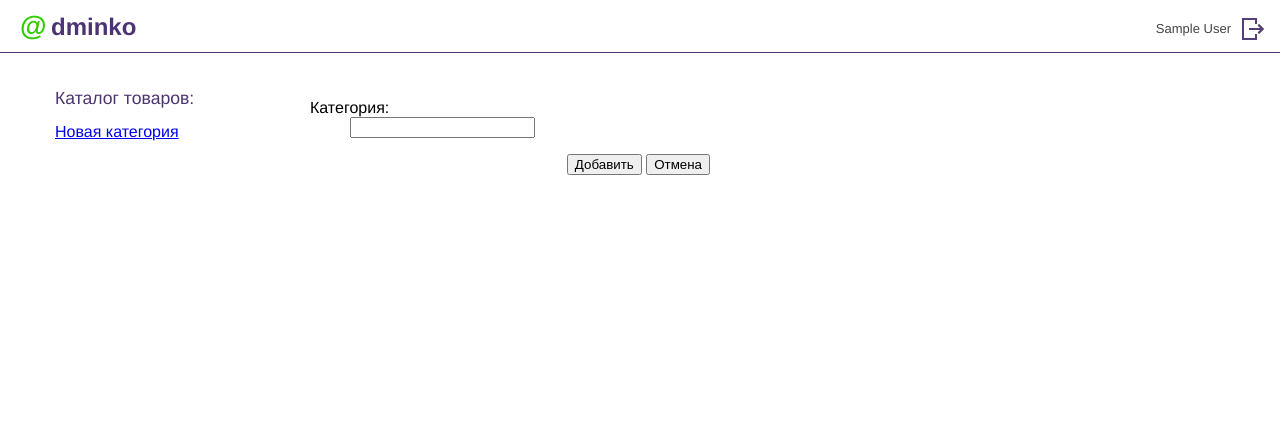
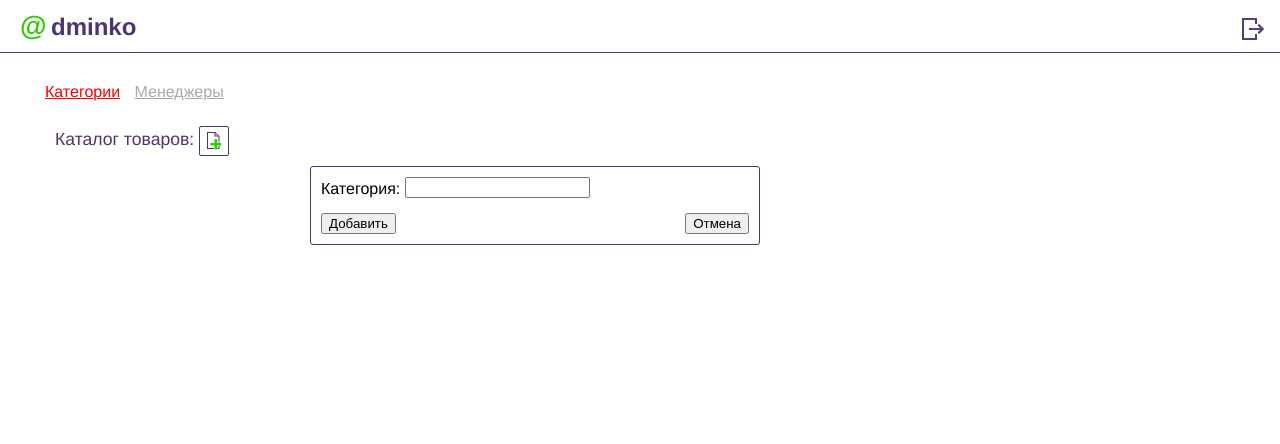
Before and after one commit to Sarafanov/adminko, a Flask app: template adminko/templates/admin-category.html in a window 1280 px wide. Shown: the top 444 px of the page. Run offline with Flask 2, Linux system fonts and the light colour scheme; the template is opened without the code that fills it: values that come from a table or form of the project are taken from there, others are empty; the visitor is signed in with stand-in values (Sample User, id 1); data comes from the database, SQL or seed files in the repository.

Commit message:
Завершены работы над административной частью сайта

```diff
--- a/adminko/models.py
+++ b/adminko/models.py
@@ -4,7 +4,8 @@ from adminko import db
 managers = db.Table('managers',
                     db.Column('user_id', db.Integer, db.ForeignKey('user.id')),
                     db.Column('category_id', db.Integer,
-                              db.ForeignKey('category.id'))
+                              db.ForeignKey('category.id')),
+                    db.PrimaryKeyConstraint('user_id', 'category_id')
                     )
 
 
--- a/adminko/static/css/styles.css
+++ b/adminko/static/css/styles.css
@@ -87,13 +87,16 @@ a:focus, input:focus {
 .cnt-menu-header {
 	height: 30px;
 	padding-left: 20px;
-	padding-top: 5px;
+	margin-top: 5px;
 	margin-bottom: 10px;
 }
 
 .cnt-menu-header > span {
 	color: #4c3372;
 	font-size: 1.1em;
+	float: left;
+	padding-top: 3px;
+	margin-right: 5px;
 }
 
 .cnt-menu-cnt {
@@ -144,6 +147,7 @@ a:focus, input:focus {
 	height: 30px;
 	padding-right: 20px;
 	margin-bottom: 10px;
+	margin-top: 5px;
 }
 
 .search-panel {
@@ -217,7 +221,8 @@ a:focus, input:focus {
 	padding: 3px;
 }
 
-.new-product {
+.new-product,
+.new-category {
 	float: left;
 	height: 30px;
 	min-width: 30px;
@@ -225,7 +230,8 @@ a:focus, input:focus {
 	border: 1px solid #4c3372;
 }
 
-.new-product > a {
+.new-product > a,
+.new-category > a {
 	display: block;
 	float: left;
 	height: 28px;
@@ -234,7 +240,8 @@ a:focus, input:focus {
 	padding: 4px;
 }
 
-.new-product > a > img {
+.new-product > a > img,
+.new-category > a > img {
 	height: 20px;
 	width: 20px;
 }
@@ -496,3 +503,63 @@ a:focus, input:focus {
 .product-info-btn {
 	float: right;
 }
+
+.active-tab {
+	color: #f00
+}
+
+.inactive-tab {
+	color: #aaa
+}
+
+.active-tab,
+.inactive-tab {
+	margin-left: 10px;
+}
+
+.cnt-tab-panel {
+	margin-bottom: 20px;
+}
+
+.data-form {
+	max-width: 450px;
+	border: 1px solid #4c3372;
+	border-radius: 3px;
+	padding: 10px;
+	margin-top: 45px;
+}
+
+.data-form span {
+	padding-top: 3px;
+	margin-right: 5px;
+	float: left;
+}
+
+.data-form input[type="text"] {
+	float: left;
+	margin-bottom: 5px;
+}
+
+.data-form a.delete {
+	display: block;
+	float: left;
+	height: 22px;
+	width: 22px;
+	padding: 3px;
+	margin: 0;
+}
+
+.data-form a > img {
+	height: 22px;
+	width: 22px;
+}
+
+.data-form-button {
+	float:left;
+	margin-top:10px;
+	width: 100%;
+}
+
+.data-form-button > a {
+	float:right;
+}
--- a/adminko/templates/admin-category.html
+++ b/adminko/templates/admin-category.html
@@ -1,61 +1,47 @@
 {% extends "baselayout.html" %}
 
 {% block body %}
+
+    <div class="cnt-tab-panel">
+        <a class="active-tab" href="{{ url_for('admin_category') }}">Категории</a>
+        <a class="inactive-tab" href="{{ url_for('admin_manager') }}">Менеджеры</a>
+    </div>
+
     <div class="cnt-menu">
         <div class="cnt-menu-header">
             <span>Каталог товаров:</span>
+            <div class="new-category">
+                <a href="{{ url_for('admin_category') }}" title="Новая категория">
+                    <img src="{{ url_for('static', filename='icons/new.png') }}" />
+                </a>
+            </div>
         </div>
         <div class="cnt-menu-cnt">
             <nav>
-                {% for pcategory in user.categories %}
-                <div style="width:100%;height:30px;margin:10px 0">
-                    <span style="float:left;">{{ pcategory.name }}</span>
-                    <div style="float:right">
-                        <a style="display:block;margin-right:5px;float:left;height:26px;width:26px;padding:2px;" href="{{ url_for('admin_category', categoryId=pcategory.id ) }}">
-                            <img style="height:22px;width:22px;" src="{{ url_for('static', filename='icons/edit.png') }}">
-                        </a>
-                        <a style="display:block;float:left;height:26px;width:26px;padding:2px;" href="{{ url_for('admin_category', categoryId=pcategory.id, isDelete=1) }}">
-                            <img style="height:22px;width:22px;" src="{{ url_for('static', filename='icons/remove.png') }}">
-                        </a>
-                    </div>
-                </div>
+                {% for pcategory in categories %}
+                    <a {% if pcategory.id == category.id %}class="active"{% endif %} href="{{ url_for('admin_category', categoryId=pcategory.id) }}">{{ pcategory.name }}</a>
                 {% endfor %}
             </nav>
-            <a href="{{ url_for('admin_category') }}">Новая категория</a>
         </div>
     </div>
 
     <div class="cnt-main">
-        <form style="width:400px;" {% if not category %}
-                action="{{ url_for('admin_category') }}"
-            {% elif not isDelete %}
-                action="{{ url_for('admin_category', categoryId=category.id) }}"
-            {% else %}
-                action="{{ url_for('admin_category', categoryId=category.id, isDelete=1) }}"
-            {% endif %} method="POST">
-            {% if isDelete %}
-                <p style="text-align:center;">Вы действительно хотите удалить категорию <strong>{{ category.name }}</strong>
-                    и связанные с ней товары?</p>
-            {% else %}
-                <dl>
-                    <dt>Категория:</dt>
-                    <dd><input type="text" name="name" value="{{ category.name }}"></input></dd>
-                </dl>
-            {% endif %}
-            <div style="float:right">
-                <button type="submit">
-                    {% if not category  %}
-                        Добавить
-                    {% elif not isDelete %}
-                        Редактировать
+        <form class="data-form" {% if category %} action="{{ url_for('admin_category', categoryId=category.id) }}"
+            {% else %} action="{{ url_for('admin_category') }}" {% endif %} method="POST">
+                <span>Категория:</span>
+                <input type="text" name="name" value="{{ category.name }}"></input>
+                <div class="data-form-button">
+                    {% if category %}
+                        <input type="submit" name="edit" value="Редактировать"></input>
+                        <input type="submit" name="delete" value="Удалить"></input>
                     {% else %}
-                        Удалить
+                        <button type="submit">Добавить</button>
                     {% endif %}
-                </button>
-                <a href="{{ url_for('admin_category') }}">
-                    <button type="button">Отмена</button>
-                </a>
-            </div>
+                    <a href="{{ url_for('admin_category') }}">
+                        <button type="button">Отмена</button>
+                    </a>
+                </div>
+                <div style="clear:both"></div>
         </form>
     </div> <!-- cnt-main -->
 {% endblock body %}
--- a/adminko/templates/viewlayout.html
+++ b/adminko/templates/viewlayout.html
@@ -8,11 +8,7 @@
         <div class="cnt-menu-cnt">
             <nav>
                 {% for category in user.categories %}
-                    {% if category.id == categoryId %}
-                        <a class="active" href="{{ url_for('index', categoryId=category.id) }}">{{ category.name }}</a>
-                    {% else %}
-                        <a href="{{ url_for('index', categoryId=category.id) }}">{{ category.name }}</a>
-                    {% endif %}
+                    <a {% if category.id == categoryId %}class="active"{% endif %} href="{{ url_for('index', categoryId=category.id) }}">{{ category.name }}</a>
                 {% endfor %}
             </nav>
         </div>
--- a/adminko/views.py
+++ b/adminko/views.py
@@ -166,34 +166,67 @@ def delete_product(productId):
     return redirect(url_for('login'))
 
 
-@app.route('/admin/category/new', methods=['GET', 'POST'])
-@app.route('/admin/category/<int:categoryId>', methods=['GET', 'POST'])
+@app.route('/admin/categories/new', methods=['GET', 'POST'])
+@app.route('/admin/categories/<int:categoryId>', methods=['GET', 'POST'])
 def admin_category(categoryId=None):
     user = get_user()
     if user and user.isAdmin:
         category = None
-        isDelete = request.args and int(request.args['isDelete'])
-
         if request.method == 'POST':
             # create mode
             if not categoryId:
                 name = request.form['name']
                 category = Category(name)
                 db.session.add(category)
-            elif not isDelete:
-                # edit mode
-                name = request.form['name']
-                category = Category.query.get(categoryId)
-                category.name = name
-                db.session.add(category)
             else:
-                # delete mode
-                category = Category.query.get(categoryId)
-                db.session.delete(category)
+                if request.form.get('edit'):
+                    # edit mode
+                    name = request.form['name']
+                    category = Category.query.get(categoryId)
+                    category.name = name
+                    db.session.add(category)
+                else:
+                    # delete mode
+                    category = Category.query.get(categoryId)
+                    db.session.delete(category)
             db.session.commit()
             return redirect(url_for('admin_category'))
 
+        categories = Category.query.all()
         if categoryId:
             category = Category.query.get(categoryId)
-        return render_template('admin-category.html', user=user, category=category, isDelete=isDelete)
+        return render_template('admin-category.html', user=user, categories=categories, category=category)
     return redirect(url_for('index'))
+
+
+@app.route('/admin/category/managers')
+@app.route('/admin/category/<int:categoryId>/managers', methods=['GET', 'POST'])
+def admin_manager(categoryId=None):
+    user = get_user()
+    if user and user.isAdmin:
+        category = None
+        if categoryId:
+            # Ok. We have product category.
+            category = Category.query.get(categoryId)
+            if request.method == 'POST':
+                if request.form.get('delete'):
+                    managerId = int(request.form.get('delete'))
+                    manager = User.query.get(managerId)
+                    category.managers.remove(manager)
+                    db.session.add(category)
+                else:
+                    managerId = int(request.form['add'])
+                    manager = User.query.get(managerId)
+                    if not manager in category.managers:
+                        category.managers.append(manager)
+                db.session.commit()
+        else:
+            categoryId = get_category_id()
+            if not categoryId:
+                return redirect(url_for('admin_category'))
+
+        categories = Category.query.all()
+        category = Category.query.get(categoryId)
+        return render_template('admin-manager.html', user=user, categories=categories, category=category)
+
+    return redirect(url_for('index'))
```
Also changed, not shown: adminko/templates/admin-manager.html (added, +45 -0 lines).
